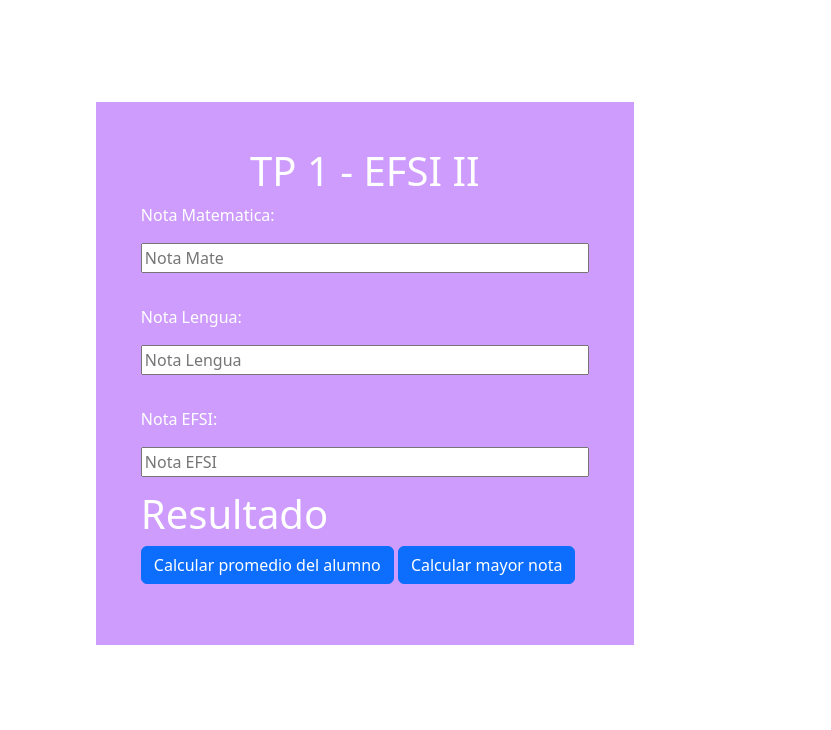
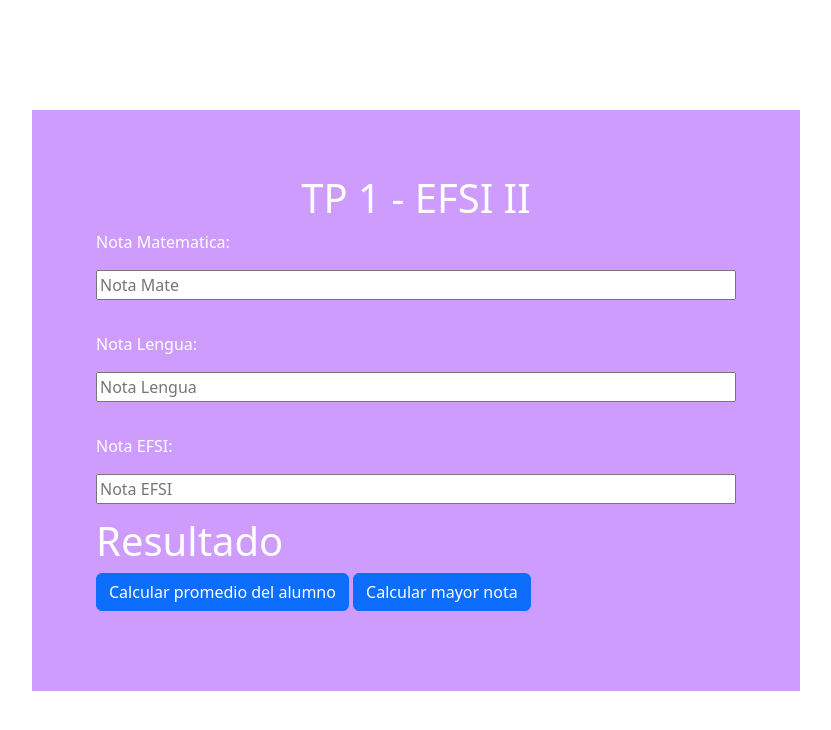
Before and after one commit to gonzalosusel/TP1_EFSI2_Bebczuk_Susel, a plain HTML site: page index.html in a window 1280 px wide. Shown: the whole page, without its empty margins (224-1055 px from the left). Drawn offline with nearby package versions, Linux system fonts and the light colour scheme.

Commit message:
fixed css

```diff
--- a/styles.css
+++ b/styles.css
@@ -1,13 +1,15 @@
-
 body{
     background-color: linear-gradient(rgb(45, 58, 103), rgb(148, 148, 229)) !important;
     display: flex;
     flex-direction: column;
     gap: 5px;
     position: absolute;
-    width: 70%;
-    margin-left: 25%;
-    margin-top: 8%;
+    width: 100%;
+    height: 100%;
+
+    display: flex;
+    justify-content: center;
+    align-items: center;
 }
 
 h1, p {
```
